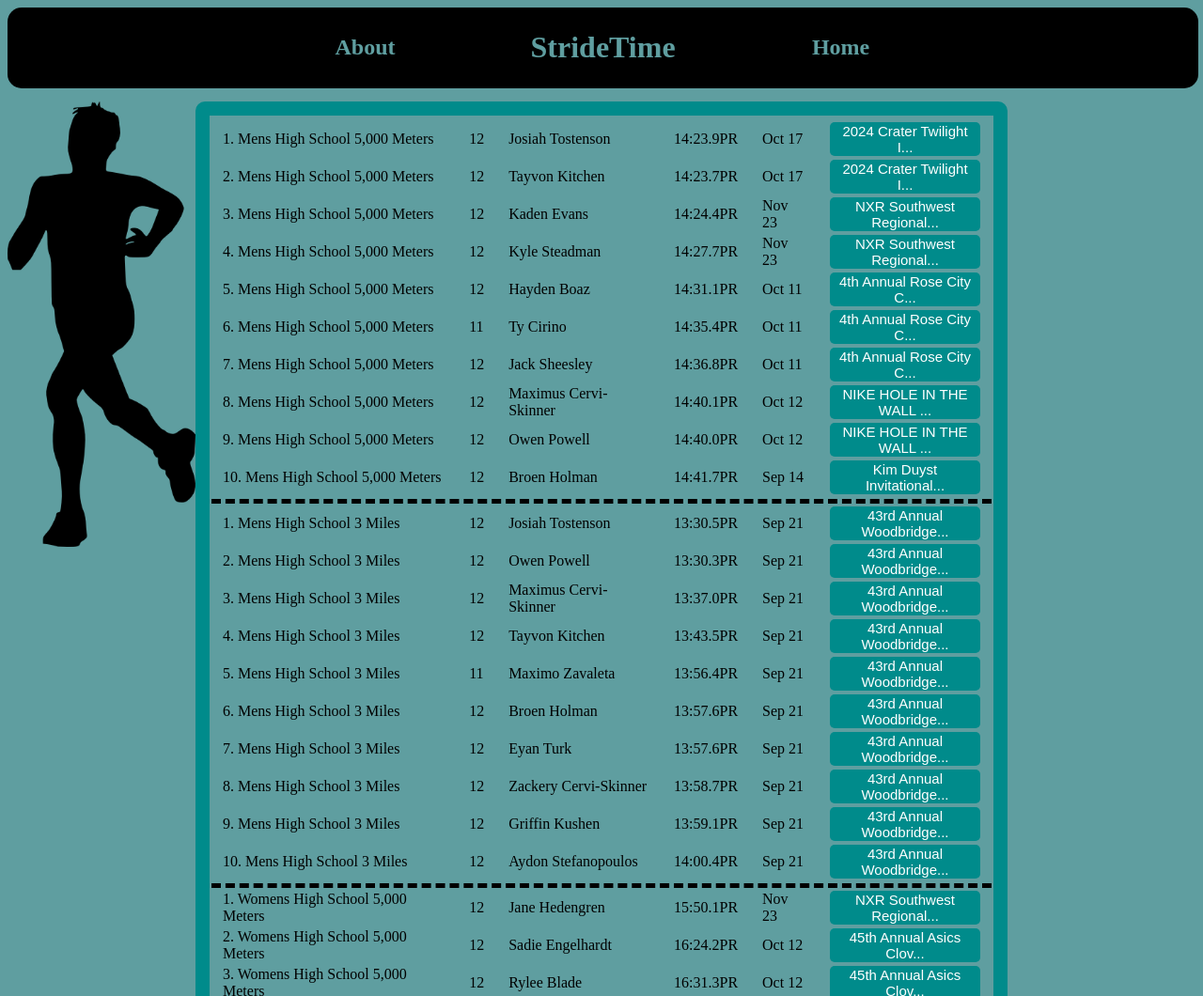
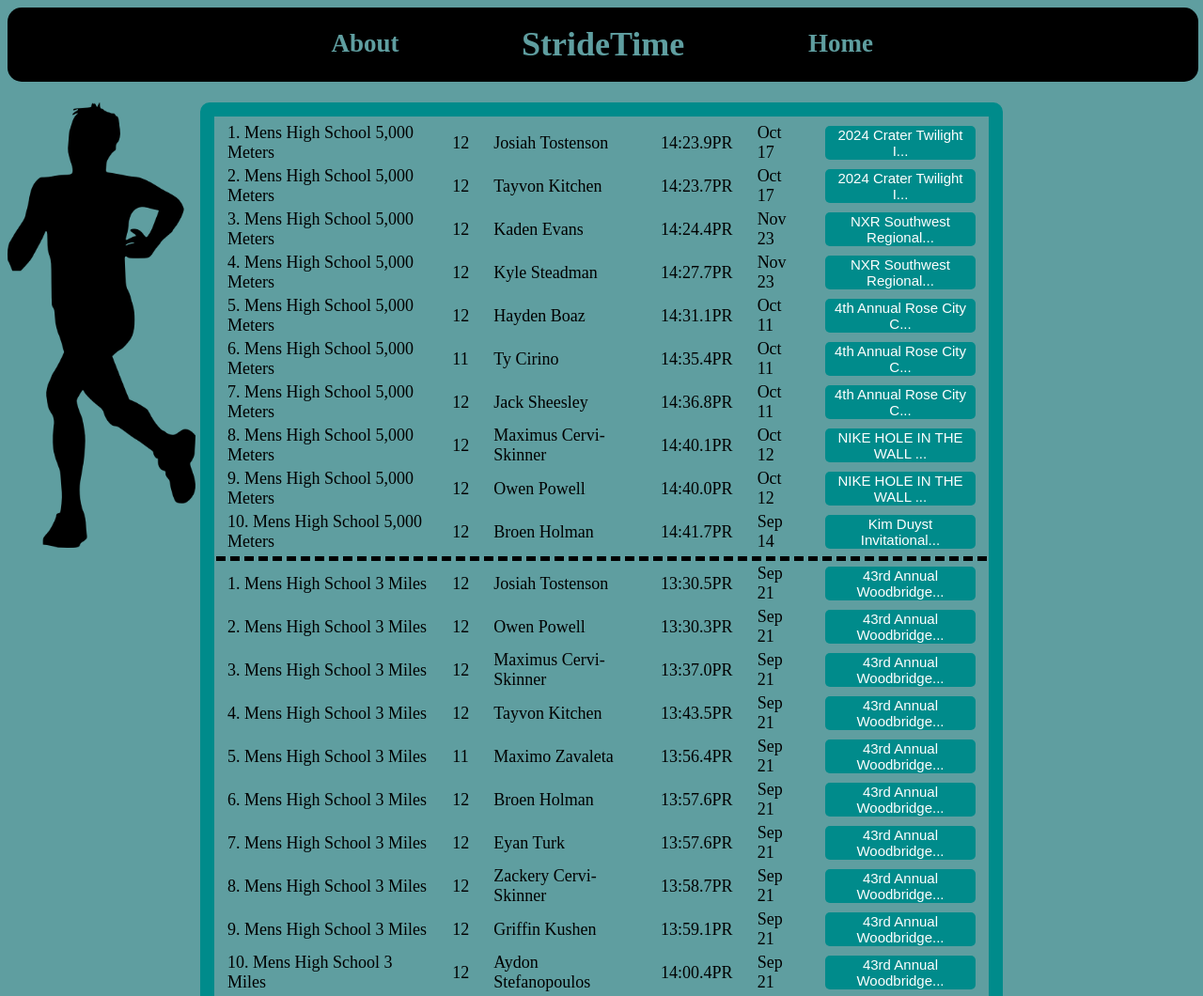
Before and after one commit to ghayden433/CSCI190Website, a plain HTML site: page Index.html in a window 1280 px wide. Shown: the top 1060 px of the page at 94% size. Drawn offline with Linux system fonts and the light colour scheme.

Commit message:
Update style.css
adjust text size and header

```diff
--- a/style.css
+++ b/style.css
@@ -20,12 +20,24 @@ header h2:hover{
 }
 
 header h2{
+    padding-top: 10px;
+    padding-bottom: 10px;
     color: cadetblue;
     border-radius: 30px;
+    margin-top: 5%;
+    margin-bottom: 5%;
+}
+
+header h1{
+    margin-top: 5%;
+    margin-bottom: 5%;
 }
 
 header td {
     text-align: center;
+    padding-top: 0px;
+    margin-top: 0px;
+    border-top: 0px;
 }
 
 .main {
@@ -48,21 +60,24 @@ h1 {
 }
 
 body {
+    font-size: 18px;
     background-color: cadetblue;
 }
 
 .contents {
-    padding-top: 100px;
+    padding-top: 8%;
     display: flex;
     justify-content: center;
 }
 
 .left {
     align-self: flex-start;
+    padding-right: 5px;
 }
 
 .right {
     align-self: flex-end;
+    padding-left: 5px;
 }
 
 td.bordered {
```
